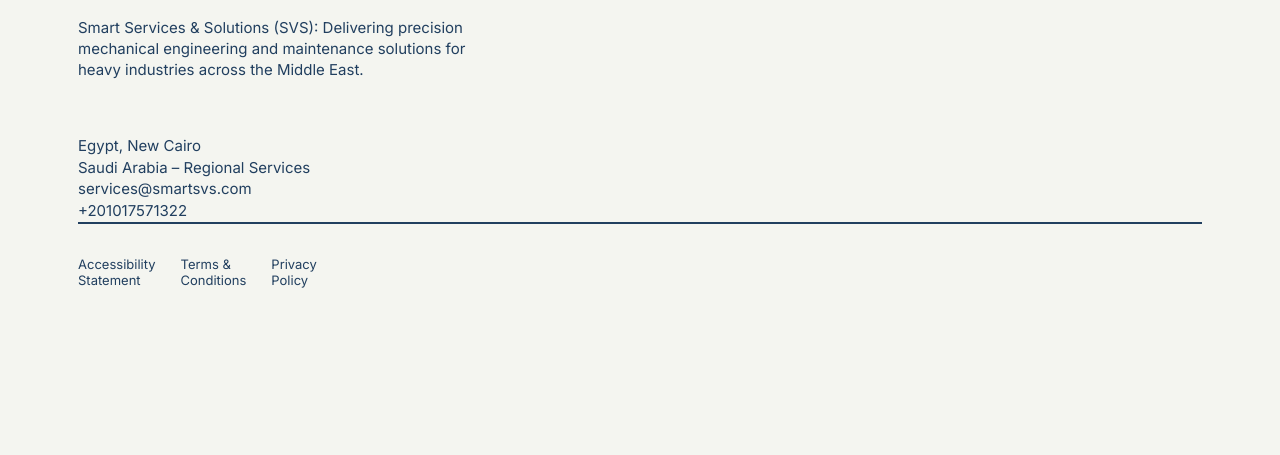
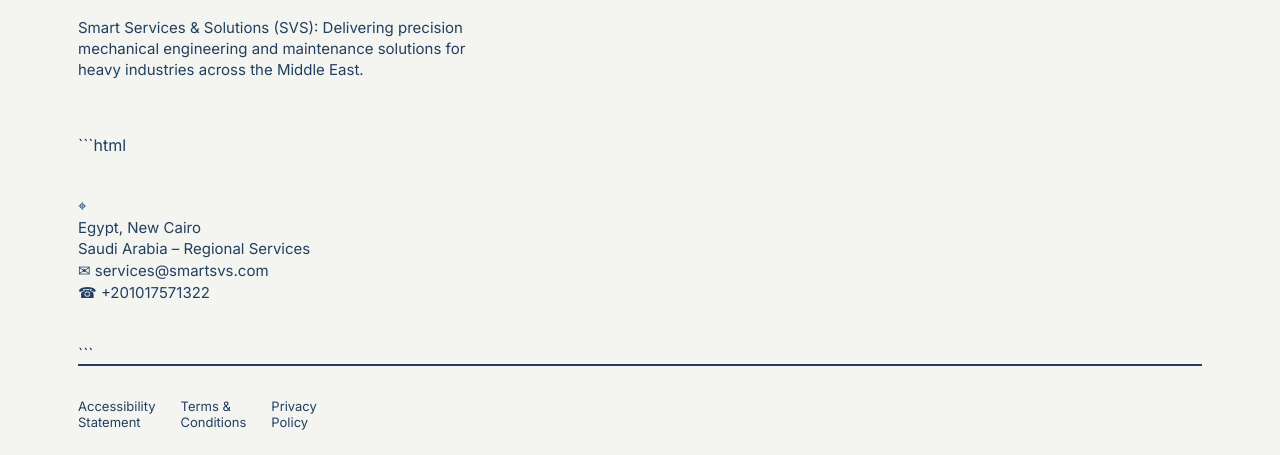
Before and after one commit to midodeep60-commits/SVS-smart, a plain HTML site: page index.html in a window 1280 px wide. Shown: the part 2879-3334 px from the top of the page. Before the commit the page ends 3192 px from the top, so only its background shows below. Drawn offline with Linux system fonts and the light colour scheme.

Commit message:
Update index.html

````diff
--- a/index.html
+++ b/index.html
@@ -466,12 +466,28 @@
       </p>
     </div>
 
-    <div class="footer-contact">
-  Egypt, New Cairo<br>
-  Saudi Arabia – Regional Services<br>
-  services@smartsvs.com<br>
-  +201017571322
+   ```html
+<div class="footer-contact">
+  <div class="contact-item">
+    <span class="contact-icon">⌖</span>
+    <div>
+      <div>Egypt, New Cairo</div>
+      <div>Saudi Arabia – Regional Services</div>
+    </div>
+  </div>
+
+  <div class="contact-item">
+    <span class="contact-icon">✉</span>
+    <a href="mailto:services@smartsvs.com">services@smartsvs.com</a>
+  </div>
+
+  <div class="contact-item">
+    <span class="contact-icon">☎</span>
+    <a href="tel:+201017571322">+201017571322</a>
+  </div>
 </div>
+```
+
   </div>
 
   <div class="footer-bottom">
````
